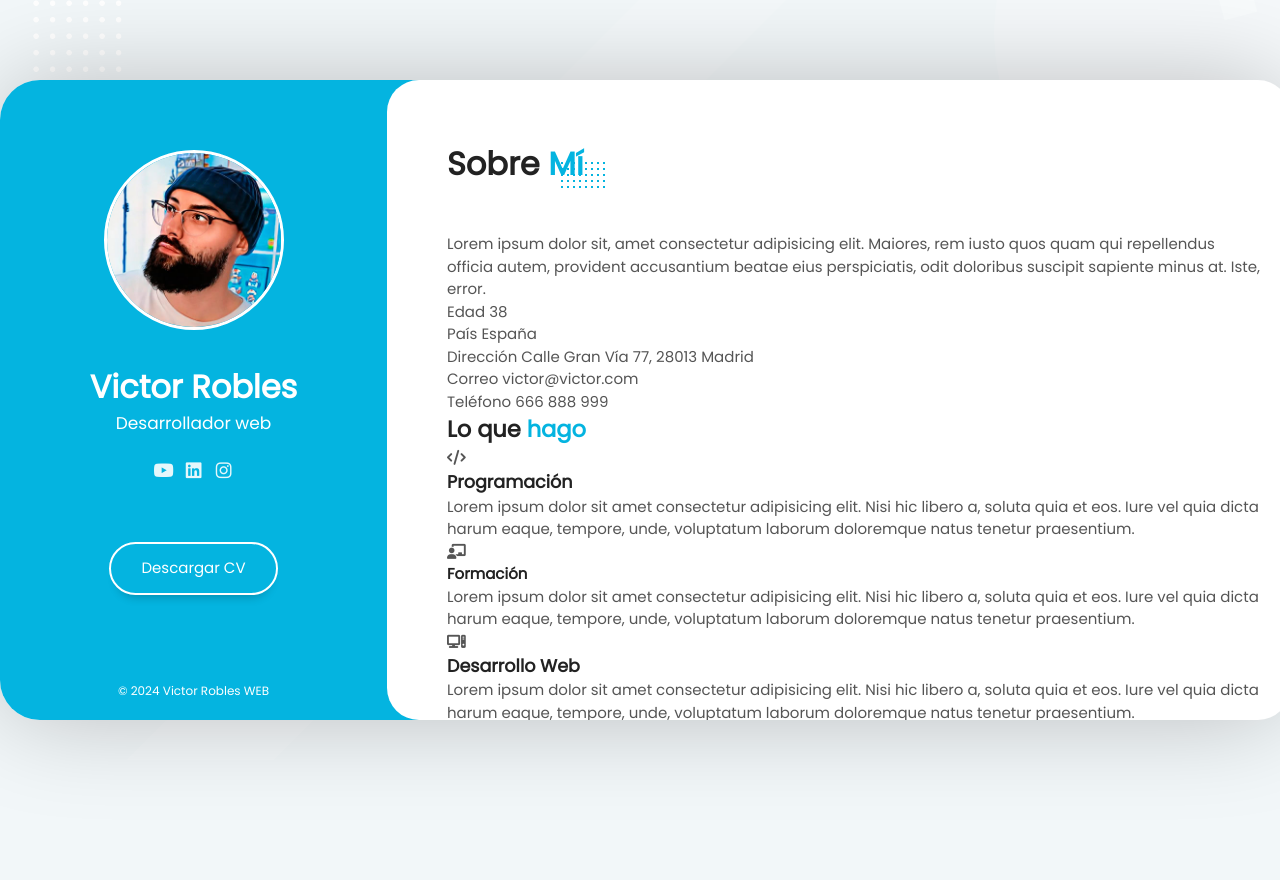
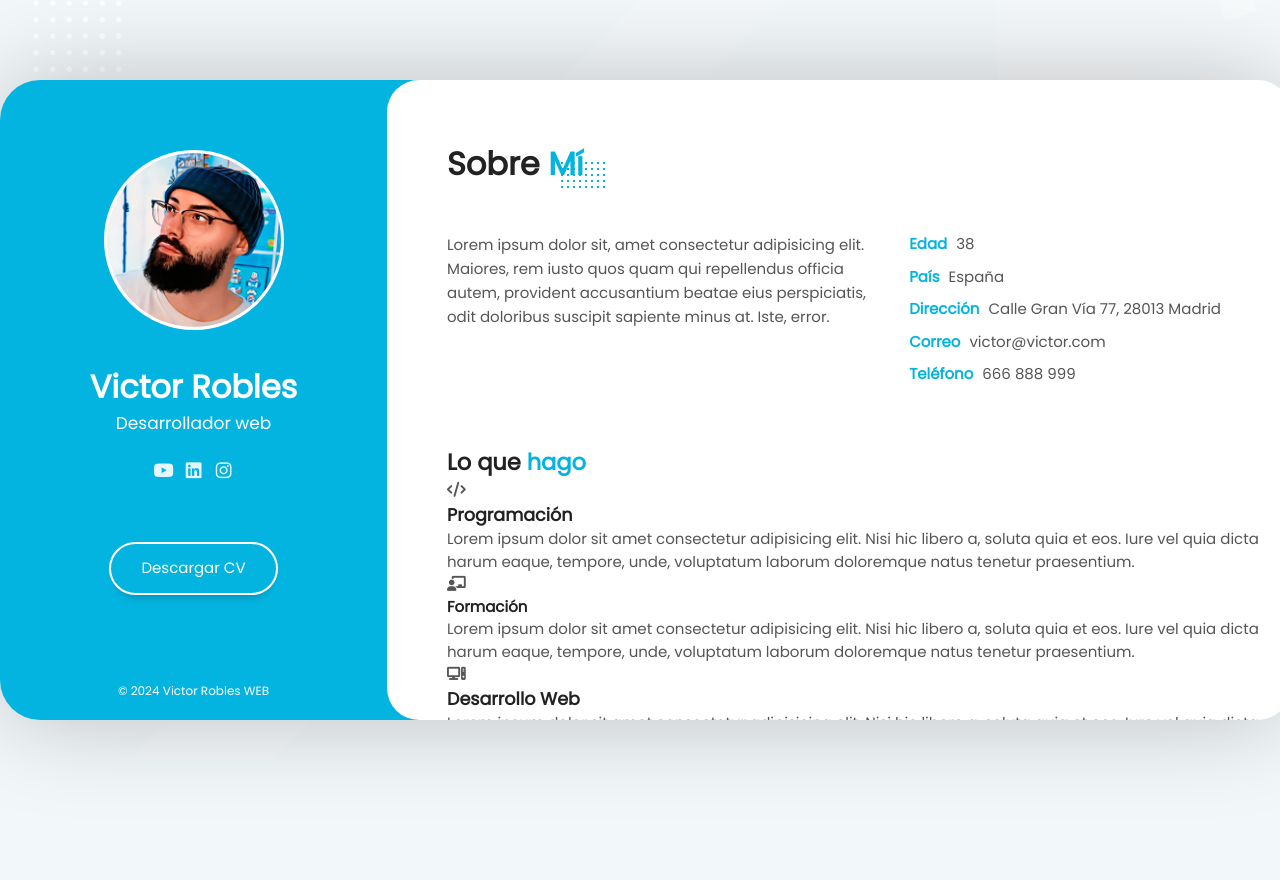
Before and after one commit to roraima1986/portfolio-design.github.io, a plain HTML site: page sobre-mi.html in a window 1280 px wide. Shown: the top 880 px of the page. Drawn offline with Linux system fonts and the light colour scheme.

Commit message:
css informacion personal

```diff
--- a/assets/css/styles.css
+++ b/assets/css/styles.css
@@ -289,3 +289,36 @@ body {
 .title__color {
     color: var(--color-secondary);
 }
+
+/* ABOUT - INFORMACION PERSONAL */
+
+.about__personal-info {
+    display: flex;
+    flex-direction: row;
+    width: 100%;
+    margin-bottom: 5rem;
+}
+
+.personal-info__bio {
+    flex-basis: 55%;
+}
+
+.personal-info__description {
+    font-size: 1.5rem;
+    line-height: 2.4rem;
+}
+
+.personal-info__data {
+    flex-basis: 45%;
+    padding: 0 1.5rem;
+}
+
+.personal-info__option {
+    margin-bottom: 1rem;
+}
+
+.personal-info__title {
+    margin-right: 0.5rem;
+    color: var(--color-secondary);
+    font-weight: 600;
+}
```
